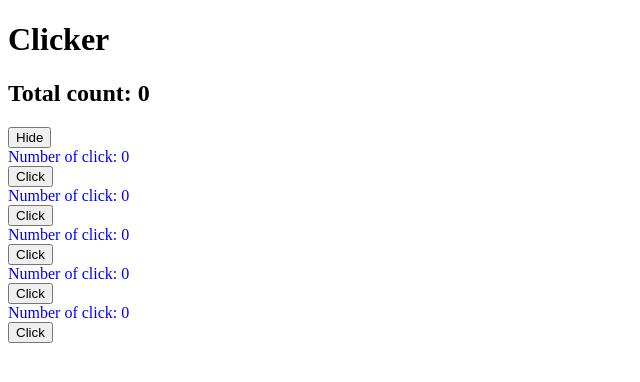
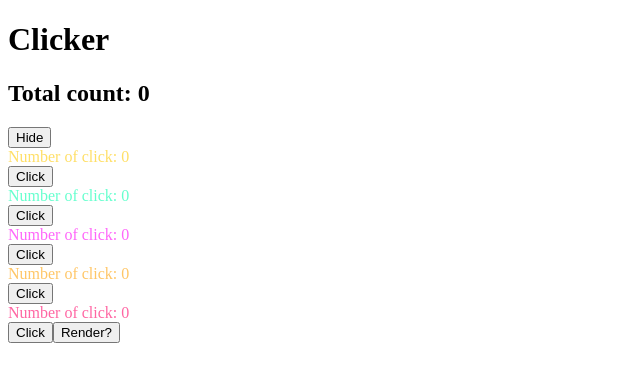
Before and after one commit to kimbumi/playground, a React (Create React App) app in the folder react-three/: page / in a window 1280 px wide. Shown: the top 382 px of the page, without its empty margins (0-640 px from the left). Built offline with nearby package versions, Linux system fonts and the light colour scheme.

Commit message:
learn useeffect

```diff
--- a/react-three/src/App.js
+++ b/react-three/src/App.js
@@ -2,7 +2,6 @@ import { useEffect, useState } from 'react';
 import Clicker from './Clicker'
 
 export default function App({clickerCount = 0, children}) {
-
   const [hasClicker, setHasClicker] = useState(true)
   const [count, setCount] = useState(localStorage.getItem("totalCount") ? parseInt(localStorage.getItem("totalCount")) : 0)
 
@@ -15,14 +14,13 @@ export default function App({clickerCount = 0, children}) {
     setCount(count + 1)
   }
 
+
+
   useEffect(()=>{
     localStorage.setItem("totalCount", count)
   },[count])
 
-  // const numberOfClickers = Array(clickerCount).fill(0)
-  // const clickerList = numberOfClickers.map((list,index)=>{
-  //   return <Clicker clickHandler={increment} key={index} clickerName={index}/>
-  // })
+
 
 
   return (
@@ -33,7 +31,7 @@ export default function App({clickerCount = 0, children}) {
       { hasClicker ?
       <>
        {Array(clickerCount).fill(0).map((list, index)=>{
-        return <Clicker clickHandler={increment} key={index} clickerName={index}/>
+        return <Clicker clickHandler={increment} key={index} clickerName={index} color={`hsl(${Math.random()*360}deg, 100%, 70%)`}/>
        })}
       </>
       : null}
--- a/react-three/src/Clicker.js
+++ b/react-three/src/Clicker.js
@@ -2,12 +2,12 @@ import { useEffect, useState } from 'react';
 
 export default function Clicker({clickerName, color ="blue", clickHandler }) {
   const [count, setCount] = useState(localStorage.getItem(clickerName) ? parseInt(localStorage.getItem(clickerName)) : 0)
-
     useEffect(()=>{
       return () => {
         localStorage.removeItem(clickerName)
       }
     },[])
+
 
     useEffect(()=>{
       localStorage.setItem(clickerName, count)
--- /dev/null
+++ b/react-three/src/Test.js
@@ -0,0 +1,18 @@
+import { useEffect, useState } from 'react';
+
+export default function Test() {
+    const [count, setCount] = useState(0)
+    console.log("Render")
+
+    useEffect(()=>{
+        console.log("Test")
+      },[count])
+    return (
+    <>
+     <button onClick={()=>{
+        setCount(count+1)
+        console.log(count)
+     }}>Render?</button>
+    </>
+  );
+}
--- a/react-three/src/index.js
+++ b/react-three/src/index.js
@@ -1,13 +1,15 @@
 import {createRoot} from 'react-dom/client'
 import './style.css'
 import App from './App'
+import Test from './Test'
+
 
 const root = createRoot(document.querySelector('#root'))
-
 root.render(
     <>
         <App clickerCount={5}>
             <h1>Clicker</h1>
         </App>
+        <Test></Test>
     </>
 )
```
